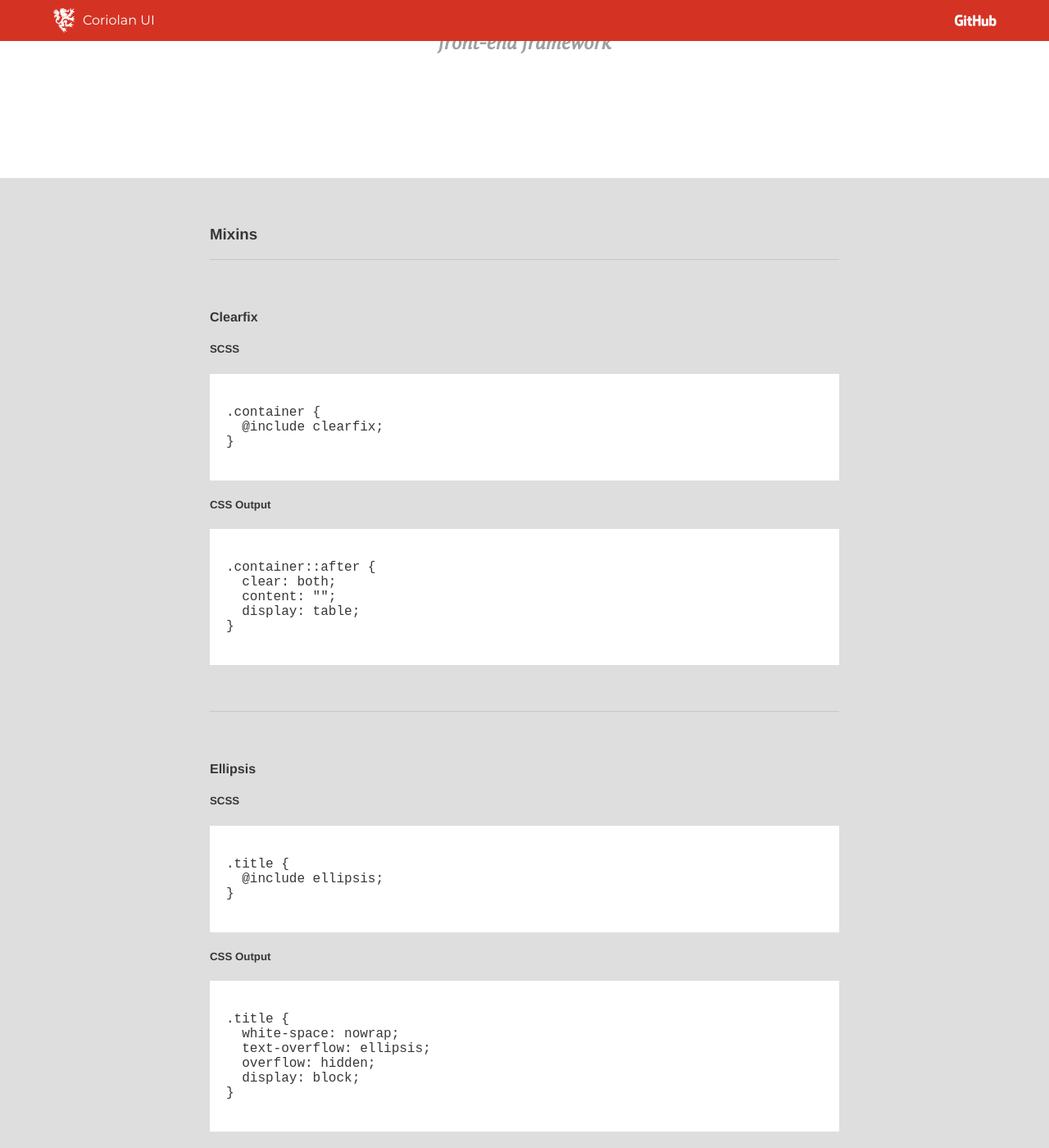
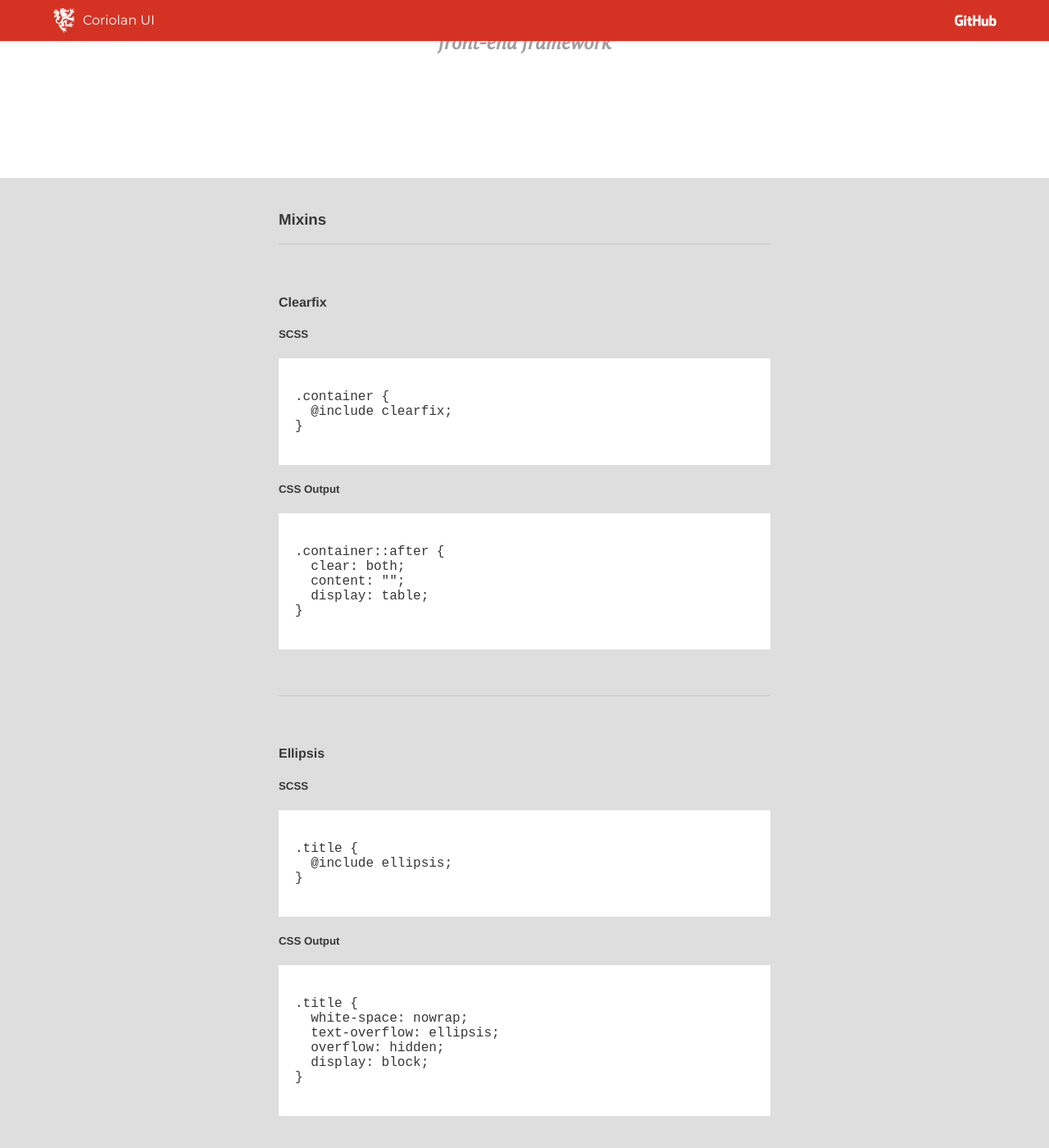
Before and after one commit to coriolan-ui/site-jekyll, a Jekyll site: the page built from _posts/0001-01-01-home.html, in a window 1280 px wide and 1400 px high, scrolled down 516 px. Shown: the whole window at 82% size. Built offline with Jekyll 4.4.1, drawn with Linux system fonts in a browser that asks for light colours.

Commit message:
main upd

```diff
--- a/assets/css/_base.scss
+++ b/assets/css/_base.scss
@@ -20,8 +20,10 @@ pre {
 
 main {
     text-align: left;
-  padding: 40px 20%;
     border-bottom: 1px solid rgba(#000, .1);
+    max-width: 600px;
+    padding: 0 10px;
+    margin: 40px auto;
 }
 
 section {
```
Lines whose indentation alone changed are shown as unchanged.
